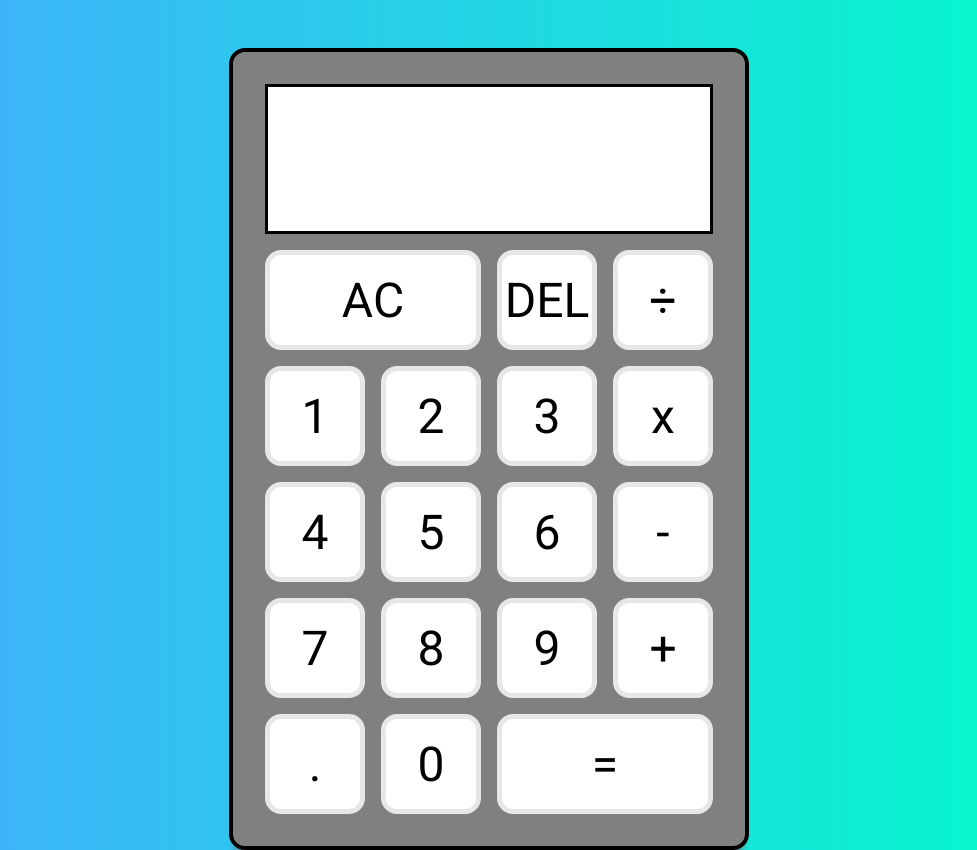
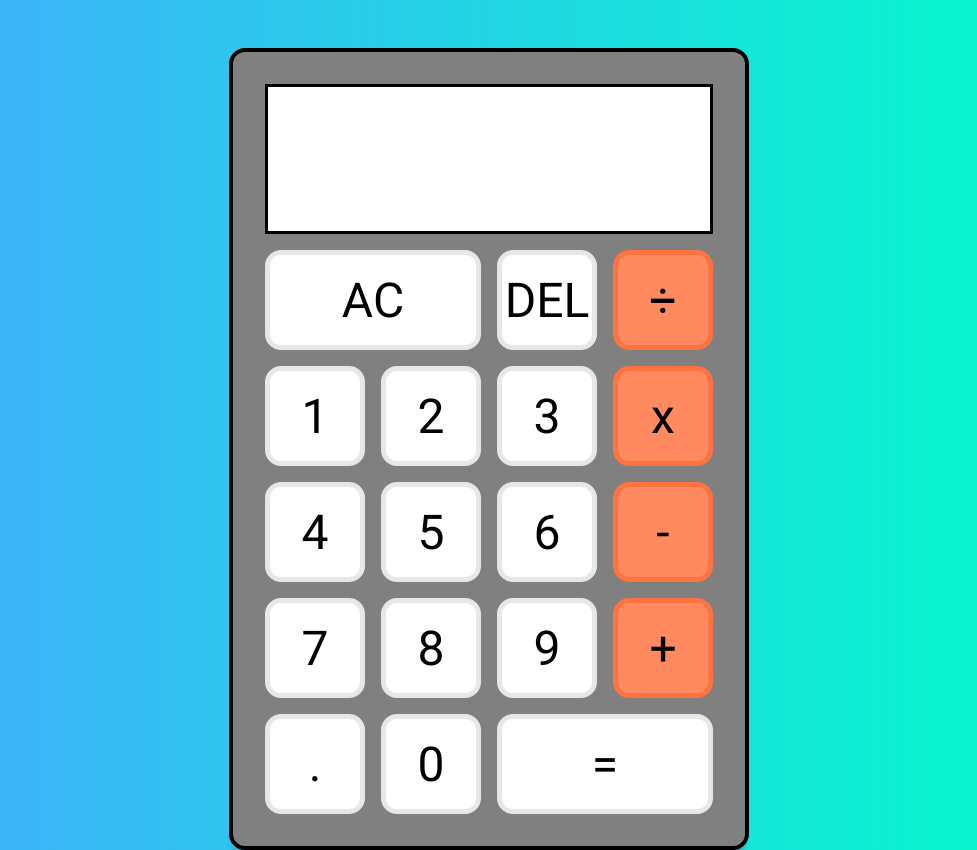
Before and after one commit to Dogi258/calculator-web-app, a plain HTML site: page index.html in a window 1280 px wide. Shown: the top 850 px of the page, without its empty margins (151-1128 px from the left). Drawn offline with Linux system fonts and the light colour scheme.

Commit message:
Refactored and commented code

```diff
--- a/index.html
+++ b/index.html
@@ -24,19 +24,19 @@
           </div>
           <button data-all-clear class="button span-2">AC</button>
           <button data-delete class="button">DEL</button>
-          <button data-operation class="button">÷</button>
+          <button data-operation class="button accent">÷</button>
           <button data-number class="button">1</button>
           <button data-number class="button">2</button>
           <button data-number class="button">3</button>
-          <button data-operation class="button">x</button>
+          <button data-operation class="button accent">x</button>
           <button data-number class="button">4</button>
           <button data-number class="button">5</button>
           <button data-number class="button">6</button>
-          <button data-operation class="button">-</button>
+          <button data-operation class="button accent">-</button>
           <button data-number class="button">7</button>
           <button data-number class="button">8</button>
           <button data-number class="button">9</button>
-          <button data-operation class="button">+</button>
+          <button data-operation class="button accent">+</button>
           <button data-number class="button">.</button>
           <button data-number class="button">0</button>
           <button data-equals class="button span-2">=</button>
--- a/script.js
+++ b/script.js
@@ -1,4 +1,4 @@
-/* Get important elements */
+/* Get button elements */
 const numberButtons = document.querySelectorAll("[data-number]");
 const operationButtons = document.querySelectorAll("[data-operation");
 const equalsButton = document.querySelector("[data-equals]");
@@ -8,9 +8,10 @@ const previousOperandElement = document.querySelector(
   "[data-previous-operand]"
 );
 const currentOperandElement = document.querySelector("[data-current-operand]");
+// operation will be used to calucualte operands
 let operation = undefined;
 
-function clear() {
+function clearCalculator() {
   previousOperandElement.textContent = "";
   currentOperandElement.textContent = "";
   operation = undefined;
@@ -22,9 +23,9 @@ function deleteLastNumber() {
     -1
   );
 }
-
+// A
 function appendNumber(number) {
-  // If a decimal was selected, check to if operand already has one
+  // If a decimal was selected, check to see if  current operand already has one
   if (number === "." && currentOperandElement.textContent.includes(".")) return;
   currentOperandElement.textContent += number;
 }
@@ -36,21 +37,28 @@ function chooseOperation(op) {
   if (previousOperandElement.textContent != "") {
     compute();
   }
+  // Set operation
   operation = op;
+  // Set previous operand to current operand
   previousOperandElement.textContent = currentOperandElement.textContent;
+  // Reset current operand
   currentOperandElement.textContent = "";
 }
 
 function compute() {
+  // Get float representaions of previous and current operands
   const prev = parseFloat(previousOperandElement.textContent);
   const current = parseFloat(currentOperandElement.textContent);
   // Check to see if we have both operands, otherwise, return
   if (isNaN(prev) || isNaN(current)) return;
+  // Get computation
   let computation = operate(operation, prev, current);
 
-  // Show rounded number
+  // Show rounded number in current operand
   currentOperandElement.textContent = Math.round(computation * 100) / 100;
+  // Reset operation
   operation = undefined;
+  // Clear previous operand
   previousOperandElement.textContent = "";
 }
 
@@ -68,13 +76,14 @@ operationButtons.forEach((button) => {
   });
 });
 
+// Computes when we click on equals button
 equalsButton.addEventListener("click", compute);
+// Clears calculator when we click on all-clear button
+allClearButton.addEventListener("click", clearCalculator);
+// Deletes the last number from the current operand when we click on delete button
+deleteButton.addEventListener("click", deleteLastNumber);
 
-allClearButton.addEventListener("click", clear);
-
-deleteButton.addEventListener("click", deleteLastNumber);
 /* Basic arithmatic funcitons */
-
 function add(a, b) {
   return a + b;
 }
--- a/style.css
+++ b/style.css
@@ -70,6 +70,15 @@ main {
   transform: scale(1);
 }
 
+.accent {
+  background-color: rgb(255, 138, 95);
+  border-color: rgb(255, 115, 64);
+}
+
+.accent:hover {
+  background-color: rgb(255, 115, 64);
+}
+
 .display {
   background-color: white;
   display: flex;
```
